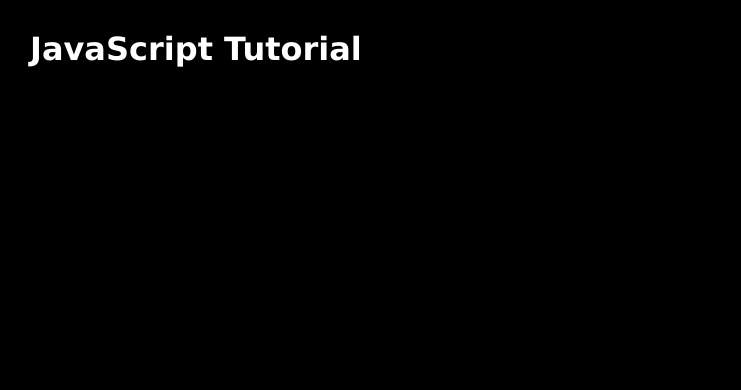
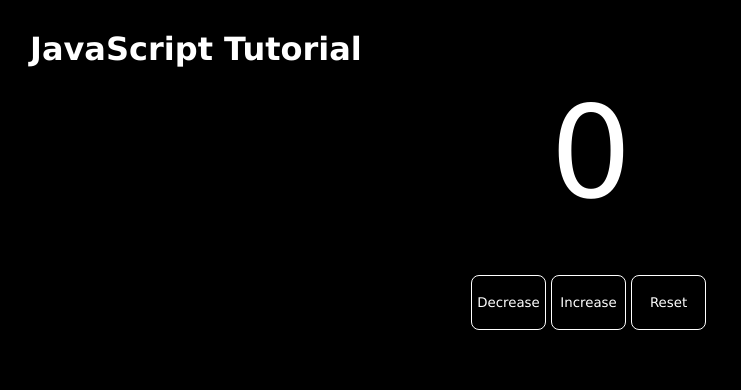
Before and after one commit to TheQueCode/JSTutorial, a plain HTML site: page index.html in a window 1280 px wide. Shown: the whole page, without its empty margins (0-741 px from the left). Drawn offline with Linux system fonts and the light colour scheme.

Commit message:
counter program

```diff
--- a/css/style.css
+++ b/css/style.css
@@ -8,6 +8,40 @@
 }
 
 .container {
+  height: 90vh;
+  width: 90vw;
   padding: 15px;
   margin: 15px;
 }
+
+#countLabel {
+  display: block;
+  text-align: center;
+  font-size: 8rem;
+  padding-top: 10px;
+  padding-bottom: -20px;
+}
+
+#buttonSection {
+  height: 20vh;
+  width: auto;
+  display: flex;
+  align-items: center;
+  justify-content: center;
+}
+
+button {
+  align-items: center;
+  margin-right: 5px;
+  height: 55px;
+  width: 75px;
+  border: white 1px solid;
+  border-radius: 8px;
+  margin-bottom: 10px;
+
+}
+
+button:hover {
+  background-color: #444;
+  cursor: pointer;
+}
--- a/js/script.js
+++ b/js/script.js
@@ -79,3 +79,52 @@ console.log(x, typeof x); // NaN 'number'
 console.log(y, typeof y); // pizza string
 console.log(z, typeof z); // true 'boolean'
 */
+
+// Counter program
+
+const container = document.querySelector('.container');
+
+const label = document.createElement('label');
+label.id = 'countLabel';
+label.textContent = 0;
+
+const buttonSection = document.createElement('div');
+buttonSection.id = 'buttonSection';
+
+const decreaseBtn = document.createElement('button');
+decreaseBtn.addEventListener('click', decrease);
+decreaseBtn.id = 'decreaseBtn';
+decreaseBtn.textContent = 'Decrease';
+
+const resetBtn = document.createElement('button');
+resetBtn.addEventListener('click', reset);
+resetBtn.id = 'resetBtn';
+resetBtn.textContent = 'Reset';
+
+const increaseBtn = document.createElement('button');
+increaseBtn.addEventListener('click', increase);
+increaseBtn.id = 'increaseBtn';
+increaseBtn.textContent = 'Increase';
+
+container.appendChild(label);
+container.appendChild(buttonSection);
+buttonSection.appendChild(decreaseBtn);
+buttonSection.appendChild(increaseBtn);
+buttonSection.appendChild(resetBtn);
+
+let count = 0;
+
+function increase () {
+  count++;
+  label.textContent = count;
+}
+
+function decrease () {
+  count--;
+  label.textContent = count;
+}
+
+function reset () {
+  count = 0;
+  label.textContent = count;
+}
```
